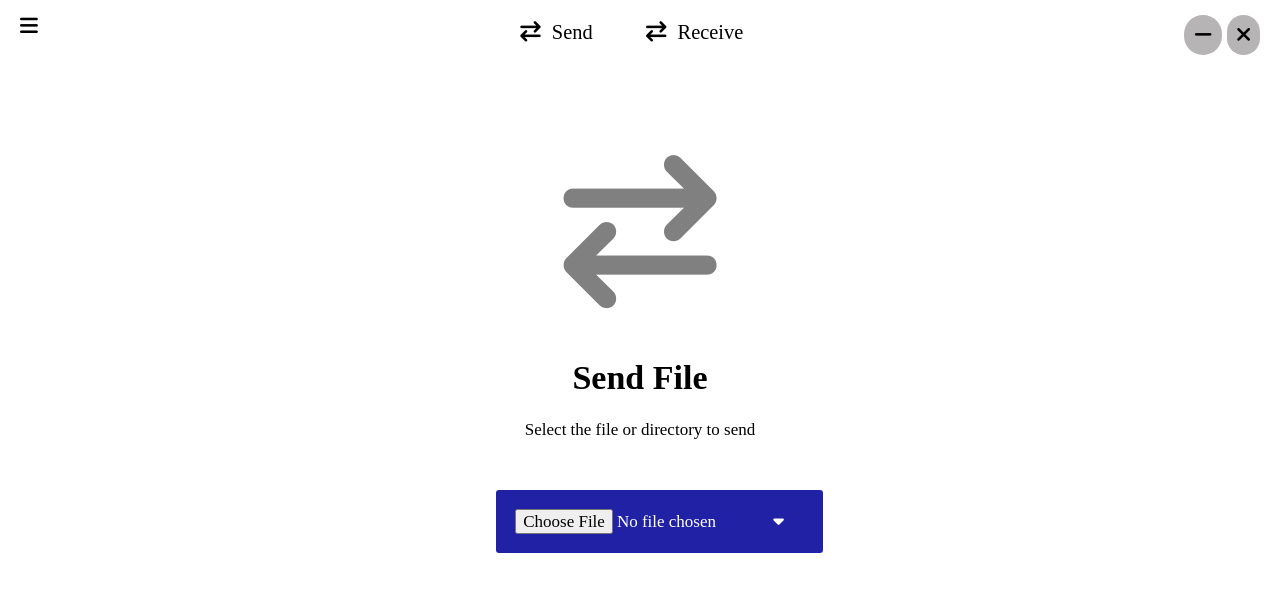
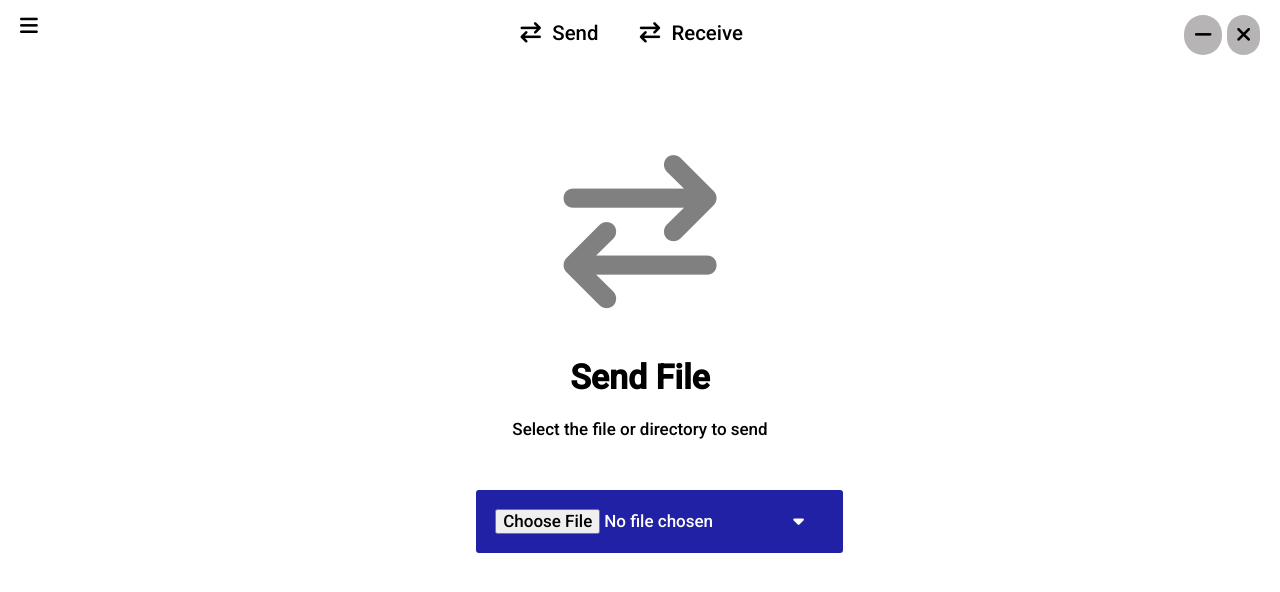
Before and after one commit to tommycoal02/receiver-page-with-tj, a plain HTML site: page index.html in a window 1280 px wide. Drawn offline with Linux system fonts and the light colour scheme.

Commit message:
second commit

```diff
--- a/css/style.css
+++ b/css/style.css
@@ -31,6 +31,7 @@ body{
 /*******************************************/
 html{
      font-size: 17px;
+     font-family: 'Roboto', sans-serif;
 }
 
 a{
@@ -64,11 +65,12 @@ li span{
      margin-left:10px ;
 }
 .selection li{
-     padding: 6px;
+     /* padding: 10px; */
+     transition: padding 1sec;
 }
 .selection li :hover{
      background-color: rgb(164, 163, 163);
-     padding: 5px;
+     padding: 10px;
      border-radius: 3px;
 }
 
@@ -78,9 +80,14 @@ li span{
      color: black;
      border-radius: 20px;
 }
+
 .icon .fa-xmark{
      border-radius: 27px;
 }
+/* .icon .fa-xmark :hover{
+     border-radius: 27px;
+     background-color: none;
+} */
 #main .fa-caret-down{
      color:white;
      margin-left: -50px;
--- a/index.html
+++ b/index.html
@@ -9,6 +9,7 @@
 		<title>Blank Template</title>
 
 		<!-- external CSS link -->
+		<link href="https://fonts.googleapis.com/css2?family=Roboto:ital,wght@0,300;0,500;1,100;1,400;1,500&display=swap" rel="stylesheet">
 		<link rel="stylesheet" href="https://cdnjs.cloudflare.com/ajax/libs/font-awesome/6.1.1/css/all.min.css">
 		<link rel="stylesheet" href="css/normalize.css">
 		<link rel="stylesheet" href="css/style.css">
```
Also changed, not shown: receive.html (+1 -0 lines).
